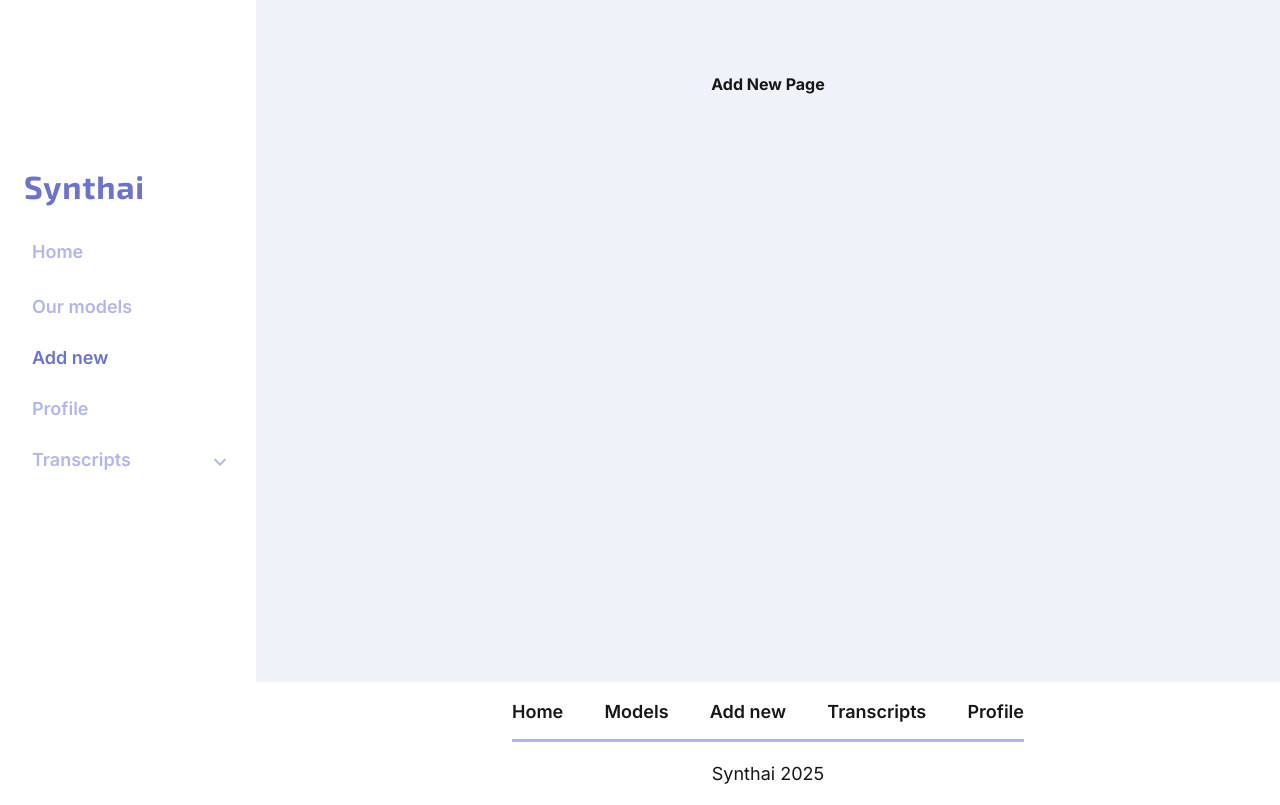
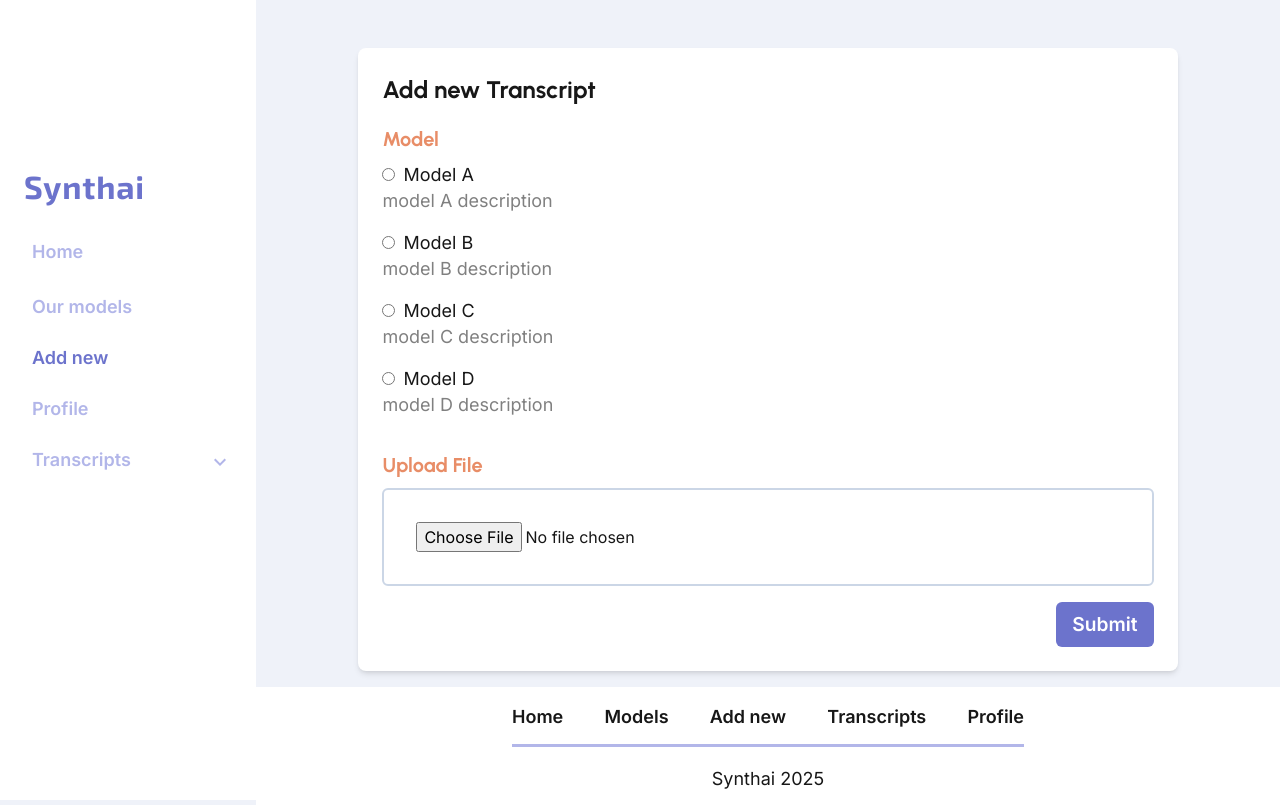
Before and after one commit to fabilier228/ai.synthai.src.frontend, a Next.js app: page /add_new in a window 1280 px wide. Built offline with nearby package versions, Linux system fonts and the light colour scheme.

Commit message:
add new transcript page

```diff
--- a/package.json
+++ b/package.json
@@ -16,7 +16,7 @@
     "@mui/material": "^7.3.4",
     "@mui/styled-engine": "^7.3.3",
     "@mui/system": "^7.3.3",
-    "formik": "^2.4.8",
+    "formik": "^2.4.9",
     "next": "15.5.4",
     "next-themes": "^0.4.6",
     "react": "19.1.0",
--- a/src/app/add_new/page.tsx
+++ b/src/app/add_new/page.tsx
@@ -1,7 +1,129 @@
+'use client';
+
+import { Form, Formik, ErrorMessage } from "formik";
+import * as Yup from "yup";
+import { useRef } from "react";
+import { useRouter } from 'next/navigation';
+
+
 export default function AddNewPage() {
+  const fileInputRef = useRef<HTMLInputElement>(null);
+  const router = useRouter();
+
   return (
-    <div className=" flex flex-col justify-between mt-20 md:mt-8">
-      <h1 className="text-3xl font-bold text-center mt-10">Add New Page</h1>
+    <div className="  mt-20 md:mt-8 w-full md:w-4/5 mx-auto py-4">
+      <Formik
+        initialValues={{
+          model: "",
+          file: null,
+        }}
+        validationSchema={Yup.object({
+          model: Yup.string().required("Please select a model"),
+          file: Yup.mixed()
+            .required("Please upload a file")
+            .test("fileType", "Unsupported file format", (value: unknown) => {
+              if (!value) return false;
+              const fileType = (value as File).type || "";
+              return ["audio/wav", "audio/x-wav", "audio/mpeg", "audio/mp3"].includes(fileType);
+            }),
+        })}
+        onSubmit={(values, { setSubmitting, resetForm }) => {
+          setTimeout(() => {
+            console.log("Form data", values);
+            setSubmitting(false);
+            resetForm();
+            if (fileInputRef.current) {
+              fileInputRef.current.value = "";
+            }
+            alert("Transcript added successfully!");
+            router.push("/transcripts/1")
+          }, 400);
+        }
+        }
+      >
+        {({ handleChange, values, setFieldValue }) => (
+          <Form className="mx-auto p-6 bg-surface rounded-lg shadow-md flex flex-col">
+            <h2 className="text-h3 font-heading mb-4">Add new Transcript</h2>
+            <div className="mb-4 flex flex-col justify-start items-start ">
+              <label htmlFor="model" className="block text-h4 font-heading mb-2 text-secondary">
+                Model
+              </label>
+              <div className="mb-4 text-body_md">
+                <input
+                  type="radio"
+                  name="model"
+                  value="Model A"
+                  checked={values.model === "Model A"}
+                  onChange={handleChange}
+                  className="mr-2"
+                />
+                Model A
+                <div className=" text-muted">model A description</div>
+              </div>
+              <div className="mb-4 text-body_md">
+                <input
+                  type="radio"
+                  name="model"
+                  value="Model B"
+                  checked={values.model === "Model B"}
+                  onChange={handleChange}
+                  className=" mr-2 "
+                />
+                Model B
+                <div className=" text-muted">model B description</div>
+              </div>
+              <div className="mb-4 text-body_md">
+                <input
+                  type="radio"
+                  name="model"
+                  value="Model C"
+                  checked={values.model === "Model C"}
+                  onChange={handleChange}
+                  className=" mr-2 "
+                />
+                Model C
+                <div className=" text-muted">model C description</div>
+              </div>
+              <div className="mb-4 text-body_md">
+                <input
+                  type="radio"
+                  name="model"
+                  value="Model D"
+                  checked={values.model === "Model D"}
+                  onChange={handleChange}
+                  className=" mr-2 "
+                />
+                Model D
+                <div className=" text-muted">model D description</div>
+              </div>
+
+              <ErrorMessage name="model" component="div" className="text-red-500 text-sm mt-1" />
+            </div>
+            <div className="mb-4">
+              <label htmlFor="file" className="block text-h4 text-secondary font-heading mb-2">
+                Upload File
+              </label>
+              <input
+                ref={fileInputRef}
+                type="file"
+                name="file"
+                onChange={(event) => {
+                  setFieldValue("file", event.currentTarget.files ? event.currentTarget.files[0] : null);
+                }}
+                className="border border-outline border-2 rounded-md p-8 w-full"
+              />
+              <ErrorMessage name="file" component="div" className="text-red-500 text-sm mt-1" />
+            </div>
+            <button
+              type="submit"
+              className="bg-primary text-white text-btn_md px-4 py-2 rounded-md hover:bg-primary_muted transition-colors  self-end "
+            >
+              Submit
+            </button>
+
+          </Form>
+        )}
+      </Formik>
     </div>
   );
 }
```
Also changed, not shown: 1 other file (tests, documents, lock files or other folders).
